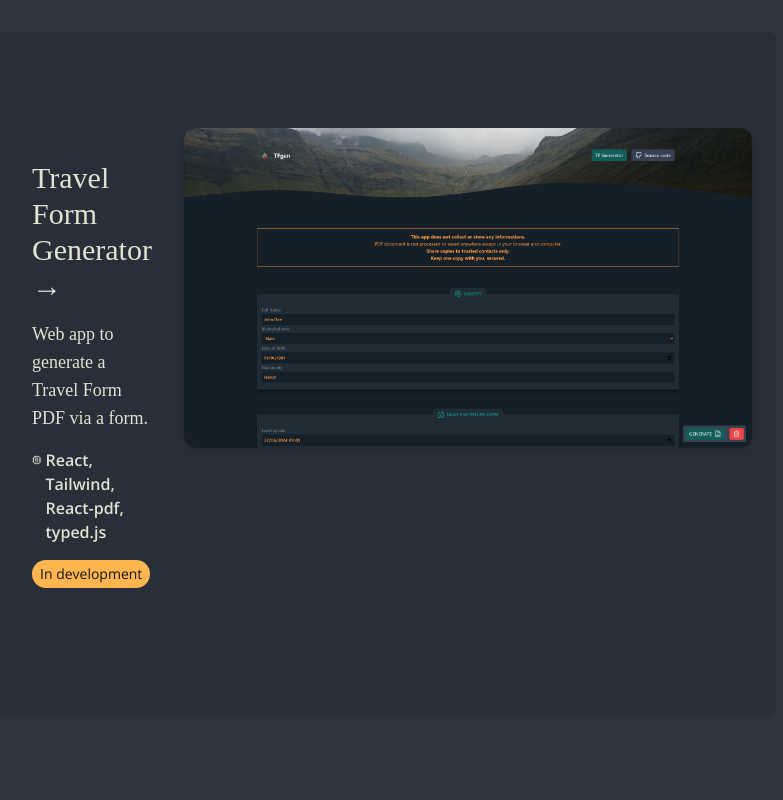
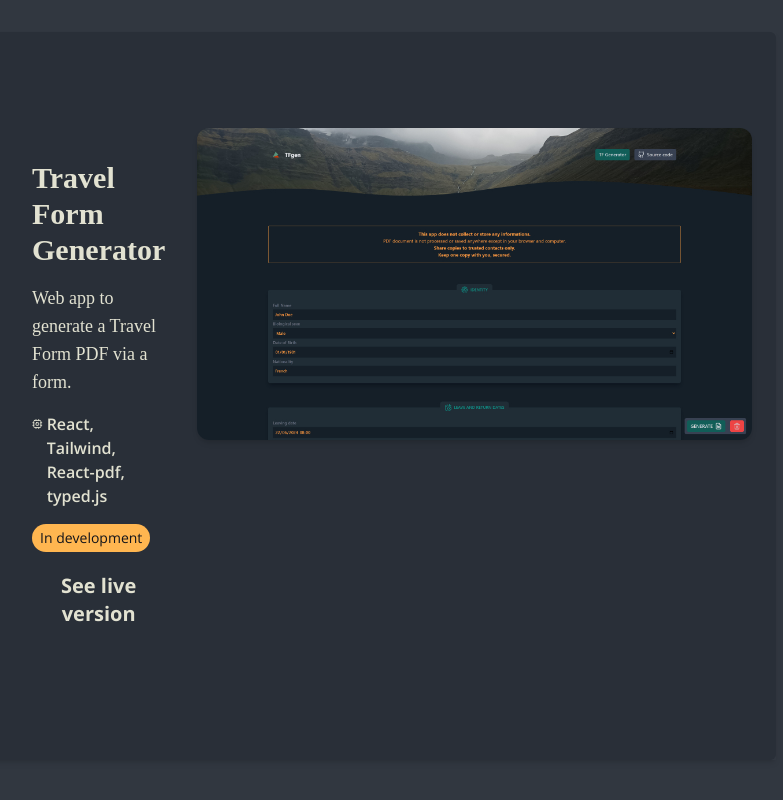
Before and after one commit to mach90/mach-portfolio, a React (Vite) app: page / in a window 1280 px wide. Shown: the part 4320-5120 px from the top of the page, without its empty margins (264-1047 px from the left). Built offline with nearby package versions, Linux system fonts and the light colour scheme; a web font is replaced by a local one.

Commit message:
initial commit

```diff
--- a/src/components/Project.jsx
+++ b/src/components/Project.jsx
@@ -1,6 +1,16 @@
 import { Cpu } from "lucide-react";
+import { useState } from "react";
 
 export default function Project({title, description, status, tech, src, link}) {
+    const [isHover, setIsHover] = useState(false);
+
+    function handleMouseEnter(){
+        setIsHover(true);
+    }
+
+    function handleMouseLeave(){
+        setIsHover(false);
+    }
 
     return (
         <div className="sticky top-28 mb-96 shadow-md">
@@ -8,14 +18,17 @@ export default function Project({title, description, status, tech, src, link}) {
             <div className="flex flex-row bg-customColorCard w-full justify-between px-6 py-24 rounded-md ">
 
                 <div className="flex flex-col gap-4 h-full w-[35%] p-8">
-                    <h1 className="font-custom1 text-3xl text-customColorText">{title} →</h1>
+                    <h1 className="font-custom1 text-3xl font-700 text-customColorText">{title}</h1>
                     <p className="font-custom1 text-lg text-left text-customColorText">{description}</p>
                     <p className="font-custom2 text-md flex flex-row gap-1 text-left font-600 text-customColorText"><Cpu /> {tech}</p>
                     <p className="font-custom2 text-sm w-max bg-customColorTagBackground text-customColorTagText px-2 py-1 rounded-full">{status}</p>
+                    <a className="font-custom2 text-xl text-center w-full text-customColorText font-700 px-2 py-1 rounded-full" href={link} target="_blank">See live version</a>
                 </div>
 
-                <div className="h-full object-cover object-top ">
-                    <a href={link} target="_blank"><img src={src} alt={title} className="rounded-xl shadow-md cursor-crosshair"/></a>
+                {/* <div className="h-full object-cover object-top"> */}
+                <div className="h-full object-cover object-top" onMouseEnter={handleMouseEnter} onMouseLeave={handleMouseLeave}>
+                    {/* <a href={link} target="_blank"><img src={src} alt={title} className="rounded-xl shadow-md cursor-crosshair"/></a> */}
+                    <a href={link} target="_blank"><img src={src} alt={title} className={`rounded-xl shadow-md cursor-cursor ${isHover ? "brightness-50" : ""}`}/></a>
                 </div>
 
             </div>
--- a/src/output.css
+++ b/src/output.css
@@ -794,10 +794,6 @@ video {
   overflow: hidden;
 }
 
-.overflow-x-hidden {
-  overflow-x: hidden;
-}
-
 .rounded-full {
   border-radius: 9999px;
 }
@@ -828,6 +824,11 @@ video {
 .bg-customColorTagBackground {
   --tw-bg-opacity: 1;
   background-color: rgb(255 182 80 / var(--tw-bg-opacity));
+}
+
+.bg-customColorText {
+  --tw-bg-opacity: 1;
+  background-color: rgb(226 226 209 / var(--tw-bg-opacity));
 }
 
 .bg-gradient-to-b {
@@ -907,6 +908,11 @@ video {
   padding-right: 15rem;
 }
 
+.px-96 {
+  padding-left: 24rem;
+  padding-right: 24rem;
+}
+
 .py-1 {
   padding-top: 0.25rem;
   padding-bottom: 0.25rem;
@@ -927,11 +933,6 @@ video {
   padding-bottom: 24rem;
 }
 
-.px-96 {
-  padding-left: 24rem;
-  padding-right: 24rem;
-}
-
 .text-left {
   text-align: left;
 }
@@ -942,6 +943,10 @@ video {
 
 .text-justify {
   text-align: justify;
+}
+
+.text-end {
+  text-align: end;
 }
 
 .font-custom1 {
@@ -1001,6 +1006,10 @@ video {
   font-weight: 600;
 }
 
+.font-700 {
+  font-weight: 700;
+}
+
 .font-900 {
   font-weight: 900;
 }
@@ -1049,10 +1058,20 @@ video {
   color: rgb(250 204 21 / var(--tw-text-opacity));
 }
 
+.text-customColorTagBackground {
+  --tw-text-opacity: 1;
+  color: rgb(255 182 80 / var(--tw-text-opacity));
+}
+
 .shadow-md {
   --tw-shadow: 0 4px 6px -1px rgb(0 0 0 / 0.1), 0 2px 4px -2px rgb(0 0 0 / 0.1);
   --tw-shadow-colored: 0 4px 6px -1px var(--tw-shadow-color), 0 2px 4px -2px var(--tw-shadow-color);
   box-shadow: var(--tw-ring-offset-shadow, 0 0 #0000), var(--tw-ring-shadow, 0 0 #0000), var(--tw-shadow);
+}
+
+.brightness-50 {
+  --tw-brightness: brightness(.5);
+  filter: var(--tw-blur) var(--tw-brightness) var(--tw-contrast) var(--tw-grayscale) var(--tw-hue-rotate) var(--tw-invert) var(--tw-saturate) var(--tw-sepia) var(--tw-drop-shadow);
 }
 
 /* Chrome, Edge and Safari */
```
